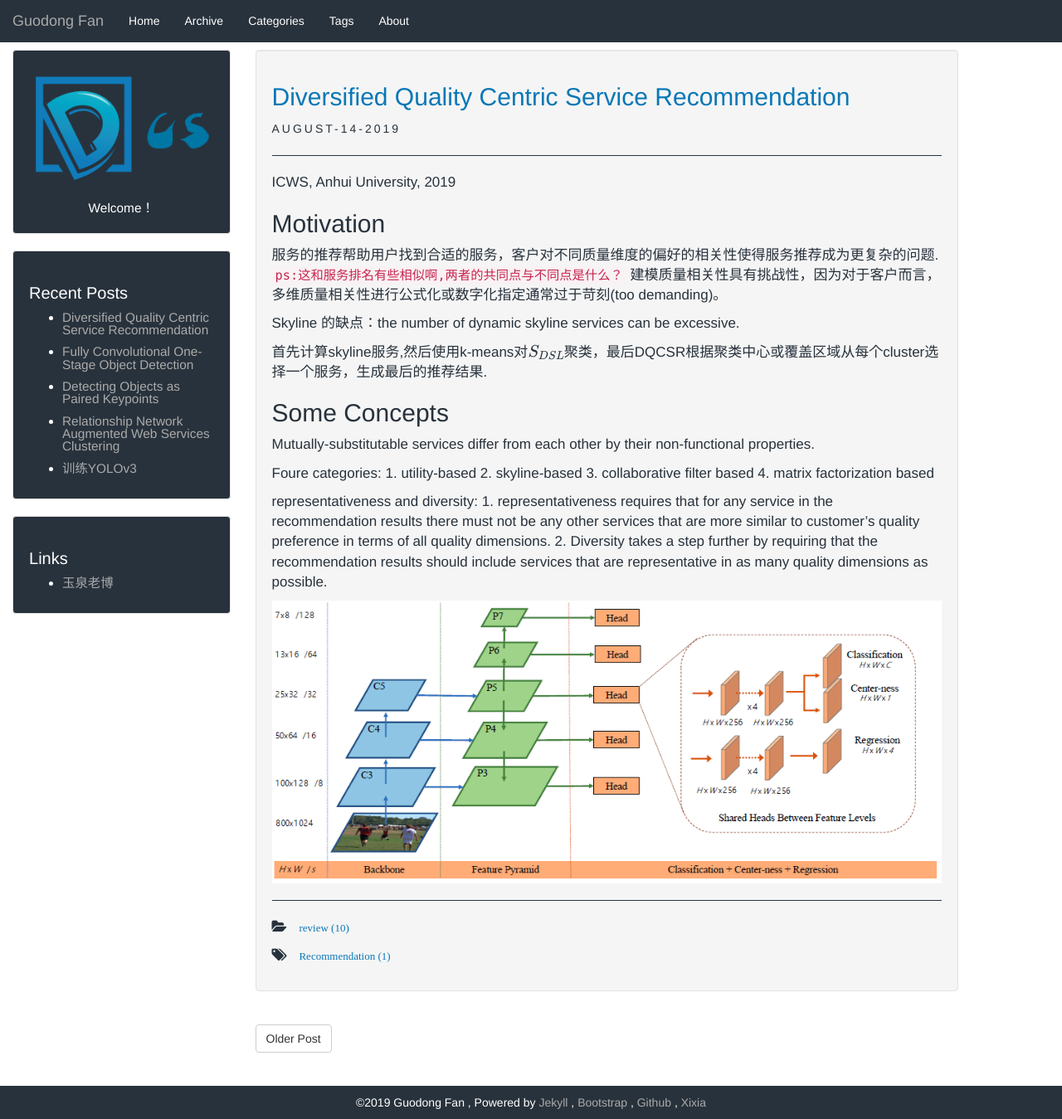
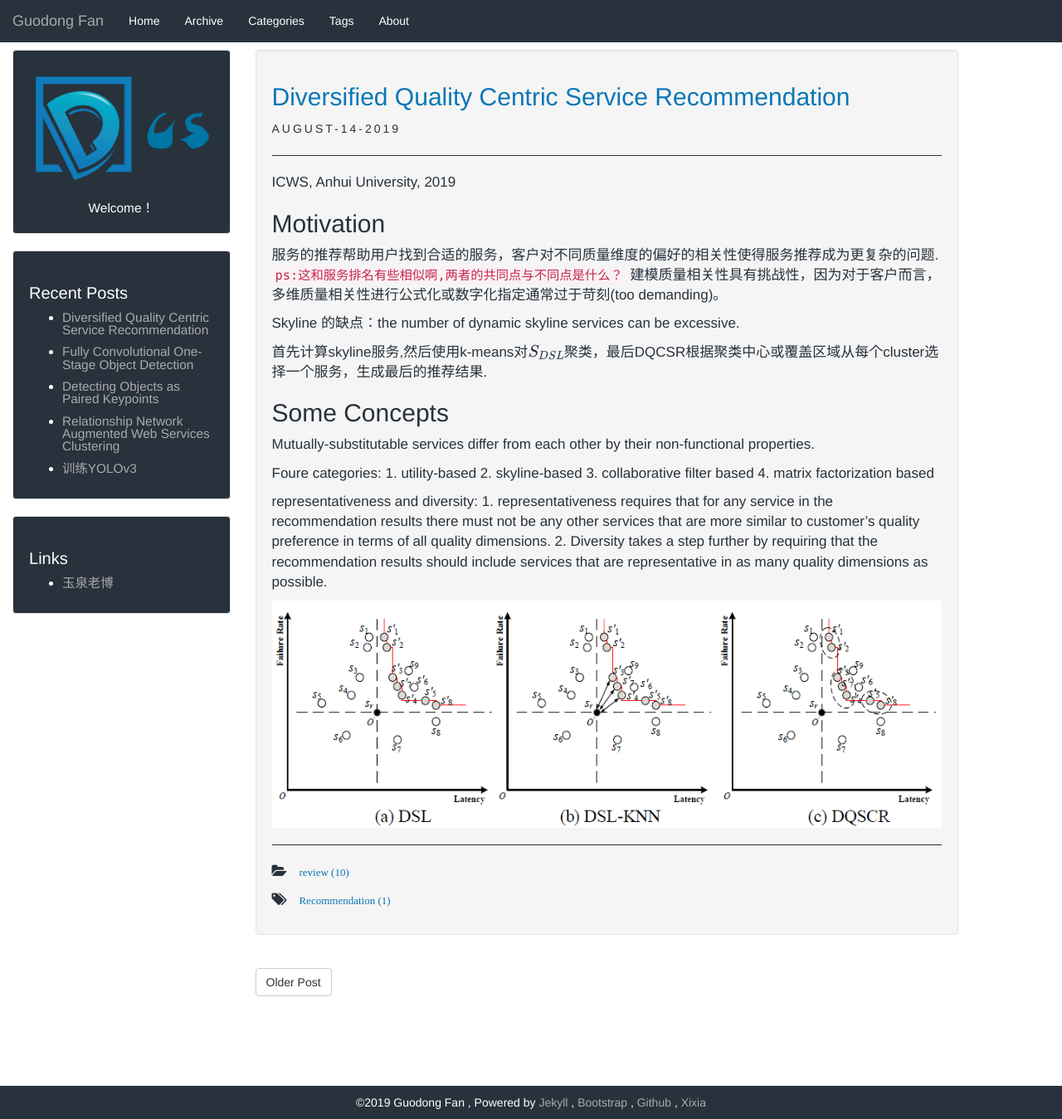
Before and after one commit to GuodongFan/GuodongFan.github.io, a Jekyll site: the page built from _posts/2019-08-14-Service-Recommendation.md, in a window 1280 px wide and 1349 px high. Shown: the whole window at 83% size. Built offline with Jekyll 4.4.1, drawn with Linux system fonts in a browser that asks for light colours; our own code applies the rules of GitHub Pages for plain Markdown files; formulas are drawn with MathJax 3.

Commit message:
Update 2019-08-14-Service-Recommendation.md

```diff
--- a/_posts/2019-08-14-Service-Recommendation.md
+++ b/_posts/2019-08-14-Service-Recommendation.md
@@ -25,4 +25,4 @@
 
 representativeness and diversity: 1. representativeness requires that for any service in the recommendation results there must not be any other services that are more similar to customer’s quality preference in terms of all quality dimensions. 2. Diversity takes a step further by requiring that the recommendation results should include services that are representative in as many quality dimensions as possible.
 
-![Architecture](http://plusnet.cn/assets/include/fcos_architecture.png)
+![Architecture](http://plusnet.cn/assets/include/DQSCR.png)
```
